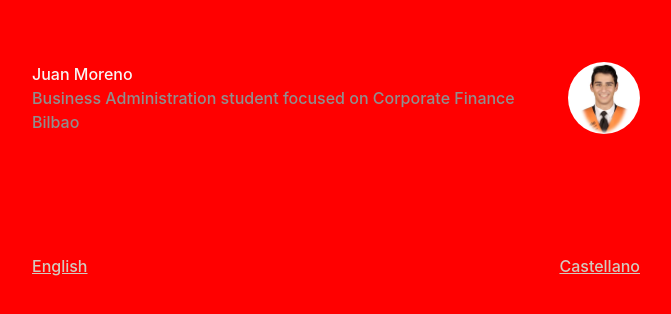
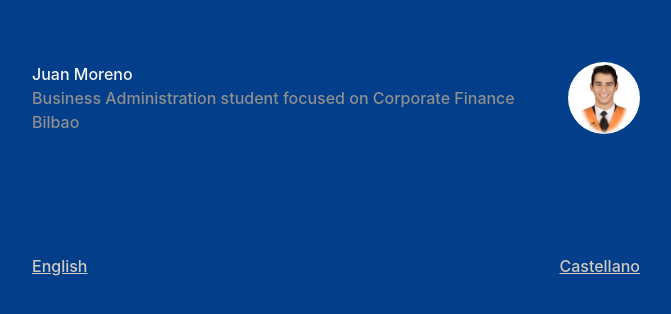
Before and after one commit to saposabio23/Juan-Moreno, a plain HTML site: page index.html in a window 1280 px wide. Shown: the whole page, without its empty margins (304-975 px from the left). Drawn offline with Linux system fonts and the light colour scheme.

Commit message:
i think it's working!

```diff
--- a/assets/style.css
+++ b/assets/style.css
@@ -26,11 +26,11 @@
 }
 
 /* -----------------------------------
-Variables#023e8a;
+Variables
 -------------------------------------- */
 
 :root {
-    --color-bg: red;
+    --color-bg: #023e8a;
     --color-highlight: #F8F6F5;
     --color-default: #D2CABF;
     --color-dim: #8f8f8f;
```
